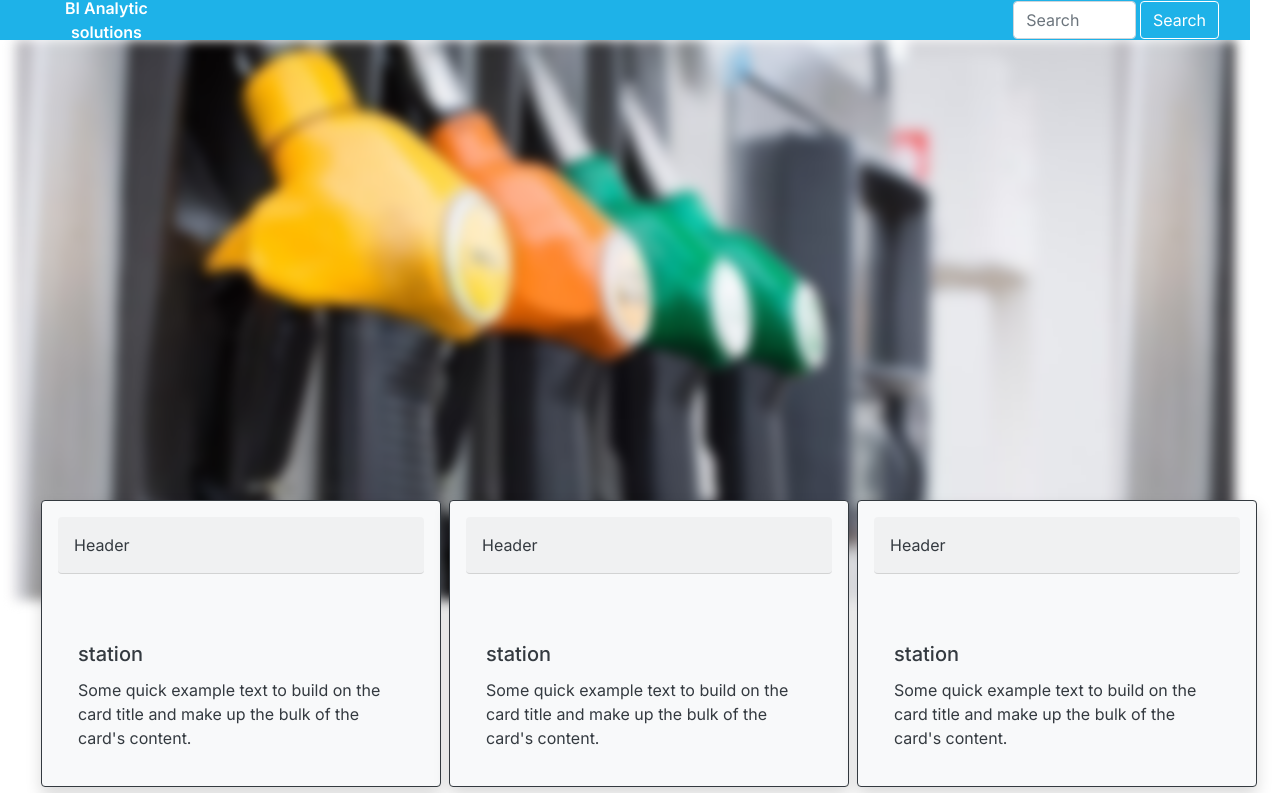
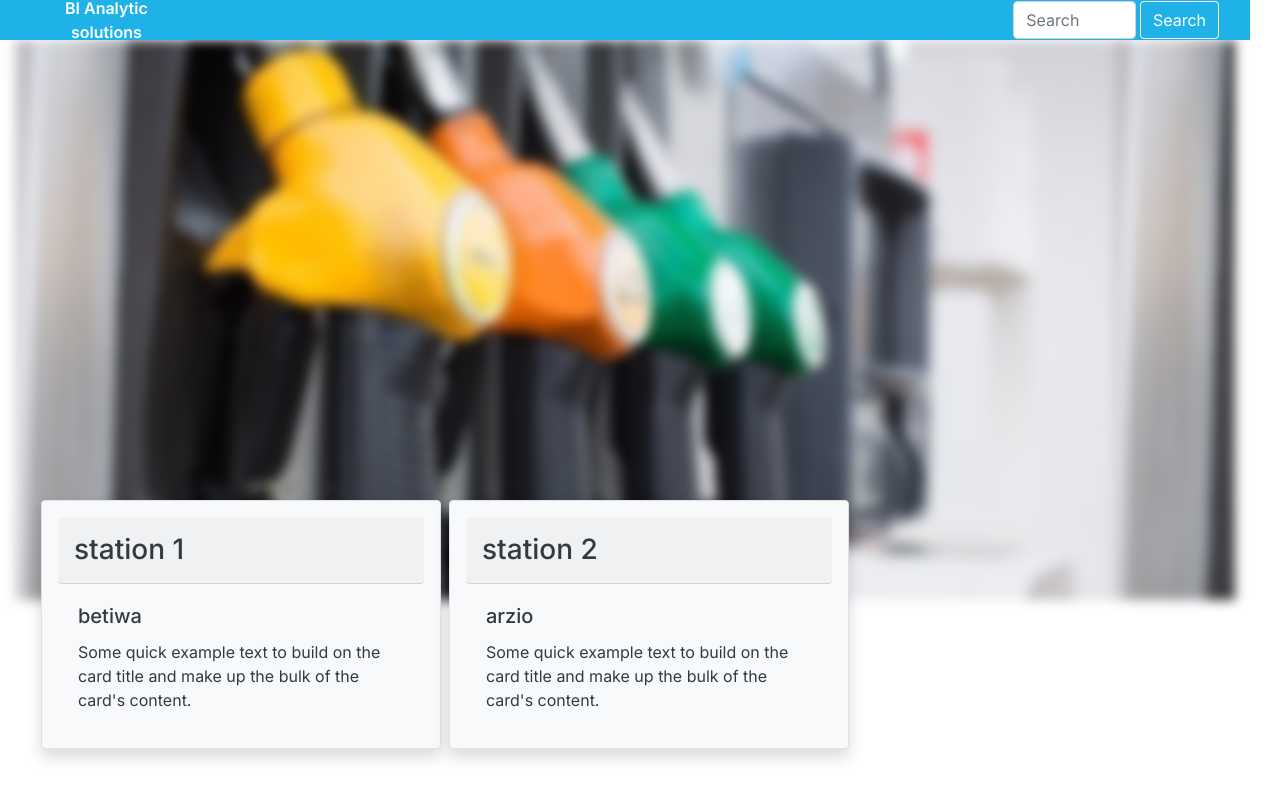
Before and after one commit to RaoufAbm/frontend_SST, a Next.js app: page /station in a window 1280 px wide. Shown: the top 793 px of the page. Built offline with nearby package versions, Linux system fonts and the light colour scheme.

Commit message:
props station

```diff
--- a/app/station/page.tsx
+++ b/app/station/page.tsx
@@ -18,11 +18,12 @@ function station() {
       <Header />
     </div>
 
+
       <div className=' d-flex justify-content-start  pl-5 align-items-stretch flex-wrap row bg-transparent text-decoration-none'  style={{marginTop:"-8%" }}  >
-      <Link href="/home" style={{textDecoration:"none"}} ><Cards /></Link>
-      <Link href="/home" style={{textDecoration:"none"}} ><Cards /></Link>
-      <Link href="/home" style={{textDecoration:"none"}} ><Cards /></Link>
-      <Link href="/home" style={{textDecoration:"none"}} ><Cards /></Link>
+
+      <Link href="/home" style={{textDecoration:"none"}} ><Cards title="station 1" cors="betiwa"  /></Link>
+      <Link href="/home" style={{textDecoration:"none"}} ><Cards title="station 2" cors="arzio"  /></Link>
+
 
       </div>
     </div>
--- a/components/cards.tsx
+++ b/components/cards.tsx
@@ -1,11 +1,17 @@
+// import { log } from "console";
+// import { type } from "os";
 
+type headP={
+  title:string,
+  cors:string,
+}
 
-function cards() {
+function cards(props:headP) {
   return (
-    <div className="card text-dark bg-light  ml-2  shadow p-3 mb-2  bg-body rounded border border-dark" style={{maxWidth: '25rem'}}>
-  <div className="card-header bg-dark-opacity-10 shadow-none p-3 mb-5  rounded">Header</div>
+    <div className="card text-dark bg-light  ml-2  shadow p-3 mb-2  bg-body rounded border " style={{maxWidth: '25rem'}}>
+  <div className="card-header h3 bg-dark-opacity-10 shadow-none p-3 mb-0  rounded">{props.title}</div>
   <div className="card-body">
-    <h5 className="card-title">station</h5>
+    <h5 className="card-title">{props.cors}</h5>
     <p className="card-text">Some quick example text to build on the card title and make up the bulk of the card's content.</p>
   </div>
 </div>
```
Also changed, not shown: components/cuve.tsx (+13 -6 lines).
